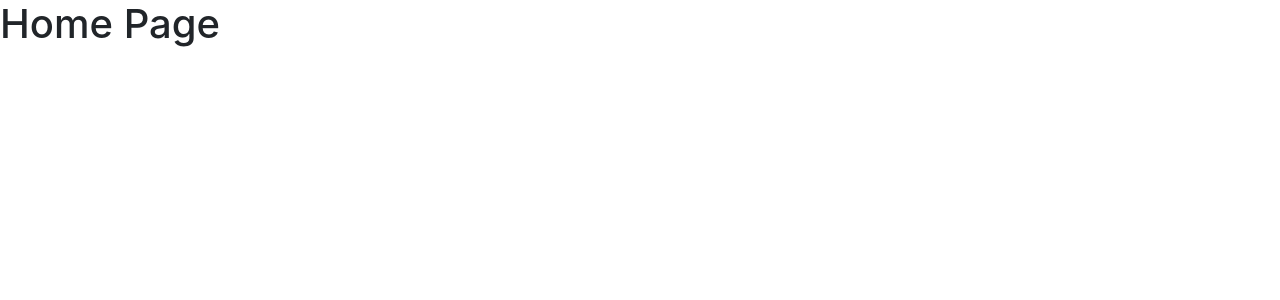
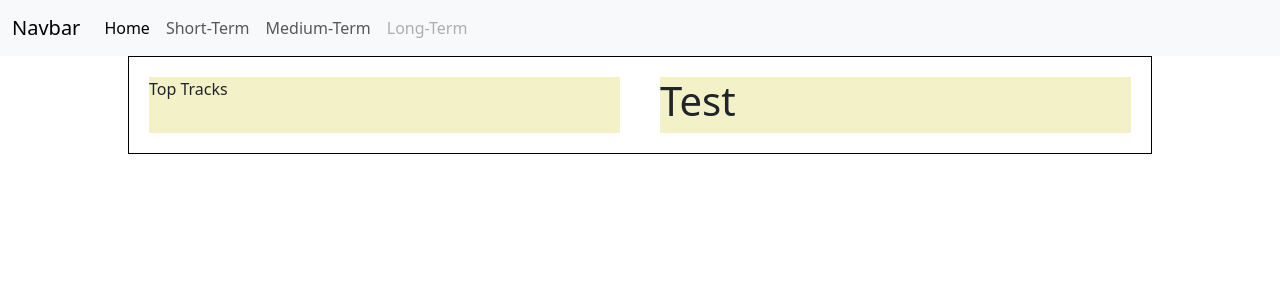
Before and after one commit to diegoalmonds/topspotifystats, a Flask app: page / in a window 1280 px wide. Shown: the top 300 px of the page. Run offline with Flask 3, Linux system fonts and the light colour scheme; parts of the project's set-up code (start-up, migrations or seed data) failed here and were passed over.

Commit message:
WIP base template 1/28

```diff
--- a/main.py
+++ b/main.py
@@ -1,5 +1,5 @@
 import json
-from flask import Flask, render_template
+from flask import Flask, render_template, url_for
 
 import spotipy
 
@@ -83,7 +83,8 @@ def populate_album_tracks(request_response):
     return album_tracks
 
 populate_user_top_tracks(spotify.current_user_top_tracks(time_range='short_term', limit=5)['items'])
+print(user_top_tracks[0].album.cover_art[0]['url'])
 
 @app.route('/')
 def home_page():
-    return render_template('home.html', user_top_tracks=user_top_tracks)
+    return render_template('base.html', user_top_tracks=user_top_tracks)
--- /dev/null
+++ b/static/style.css
@@ -0,0 +1,17 @@
+.flex-container {
+    margin: auto;
+    border: 1px solid black;
+    display: flex;
+    width: 80%;
+    justify-content: center;
+}
+
+.flex-child {
+    background-color: #f2f1c7;
+    width: 500px;
+    margin: 20px;
+}
+
+.flex-container img {
+    max-width: 100px;
+}
--- a/templates/base.html
+++ b/templates/base.html
@@ -3,29 +3,48 @@
     <head>
         <meta charset="utf-8">
         <meta name="viewport" content="width=device-width, initial-scale=1, shrink-to-fit=no">
-
-        <!-- Bootstrap CSS -->
-        <link rel="stylesheet" href="https://cdn.jsdelivr.net/npm/bootstrap@4.5.3/dist/css/bootstrap.min.css" integrity="sha384-TX8t27EcRE3e/ihU7zmQxVncDAy5uIKz4rEkgIXeMed4M0jlfIDPvg6uqKI2xXr2" crossorigin="anonymous">
-        <title>Home Page</title>
+        <link href="https://cdn.jsdelivr.net/npm/bootstrap@5.3.2/dist/css/bootstrap.min.css" rel="stylesheet" integrity="sha384-T3c6CoIi6uLrA9TneNEoa7RxnatzjcDSCmG1MXxSR1GAsXEV/Dwwykc2MPK8M2HN" crossorigin="anonymous">
+        <link rel="stylesheet" type="text/css" href="{{ url_for('static', filename='style.css')}}">
+        <title>Top Spotify Stats</title>
     </head>
     <body>
-        <h1>Home Page</h1>
-        <!-- Optional JavaScript; choose one of the two! -->
-
-        <!-- Option 1: jQuery and Bootstrap Bundle (includes Popper) -->
-        <script src="https://code.jquery.com/jquery-3.5.1.slim.min.js" integrity="sha384-DfXdz2htPH0lsSSs5nCTpuj/zy4C+OGpamoFVy38MVBnE+IbbVYUew+OrCXaRkfj" crossorigin="anonymous"></script>
-        <script src="https://cdn.jsdelivr.net/npm/bootstrap@4.5.3/dist/js/bootstrap.bundle.min.js" integrity="sha384-ho+j7jyWK8fNQe+A12Hb8AhRq26LrZ/JpcUGGOn+Y7RsweNrtN/tE3MoK7ZeZDyx" crossorigin="anonymous"></script>
-
-        <!-- Option 2: jQuery, Popper.js, and Bootstrap JS
-        <script src="https://code.jquery.com/jquery-3.5.1.slim.min.js" integrity="sha384-DfXdz2htPH0lsSSs5nCTpuj/zy4C+OGpamoFVy38MVBnE+IbbVYUew+OrCXaRkfj" crossorigin="anonymous"></script>
-        <script src="https://cdn.jsdelivr.net/npm/popper.js@1.16.1/dist/umd/popper.min.js" integrity="sha384-9/reFTGAW83EW2RDu2S0VKaIzap3H66lZH81PoYlFhbGU+6BZp6G7niu735Sk7lN" crossorigin="anonymous"></script>
-        <script src="https://cdn.jsdelivr.net/npm/bootstrap@4.5.3/dist/js/bootstrap.min.js" integrity="sha384-w1Q4orYjBQndcko6MimVbzY0tgp4pWB4lZ7lr30WKz0vr/aWKhXdBNmNb5D92v7s" crossorigin="anonymous"></script>
-        -->
+        <nav class="navbar navbar-expand-lg bg-body-tertiary">
+            <div class="container-fluid">
+                <a class="navbar-brand" href="#">Navbar</a>
+                <button class="navbar-toggler" type="button" data-bs-toggle="collapse" data-bs-target="#navbarNavAltMarkup" aria-controls="navbarNavAltMarkup" aria-expanded="false" aria-label="Toggle navigation">
+                <span class="navbar-toggler-icon"></span>
+                </button>
+                <div class="collapse navbar-collapse" id="navbarNavAltMarkup">
+                <div class="navbar-nav">
+                    <a class="nav-link active" aria-current="page" href="#">Home</a>
+                    <a class="nav-link" href="#">Short-Term</a>
+                    <a class="nav-link" href="#">Medium-Term</a>
+                    <a class="nav-link disabled" aria-disabled="true">Long-Term</a>
+                </div>
+                </div>
+            </div>
+        </nav>
+        <div class="flex-container">
+            <div class="flex-child">
+                <p>Top Tracks</p>
+                {% for song in user_top_tracks %}
+                    <div class="track">
+                        <img src="{{ song.album.cover_art[0]['url'] }}"/>
+                        <div class="track-info">
+                            <p class="track-name">{{ song.title }}</p>
+                            <p class="track-artists">
+                                {% for artist in song.artists %}
+                                    {{ artist.name }}
+                                {% endfor %}
+                            </p>
+                        </div>
+                    </div>
+                {% endfor %}
+            </div>
+            <div class="flex-child">
+                <h1>Test</h1>
+            </div>
+        </div>
+        <script src="https://cdn.jsdelivr.net/npm/bootstrap@5.3.2/dist/js/bootstrap.bundle.min.js" integrity="sha384-C6RzsynM9kWDrMNeT87bh95OGNyZPhcTNXj1NW7RuBCsyN/o0jlpcV8Qyq46cDfL" crossorigin="anonymous"></script>
     </body>
-    <style>
-        body {
-            background-color: #212121;
-            color: white;
-        }
-    </style>
 </html>
```
